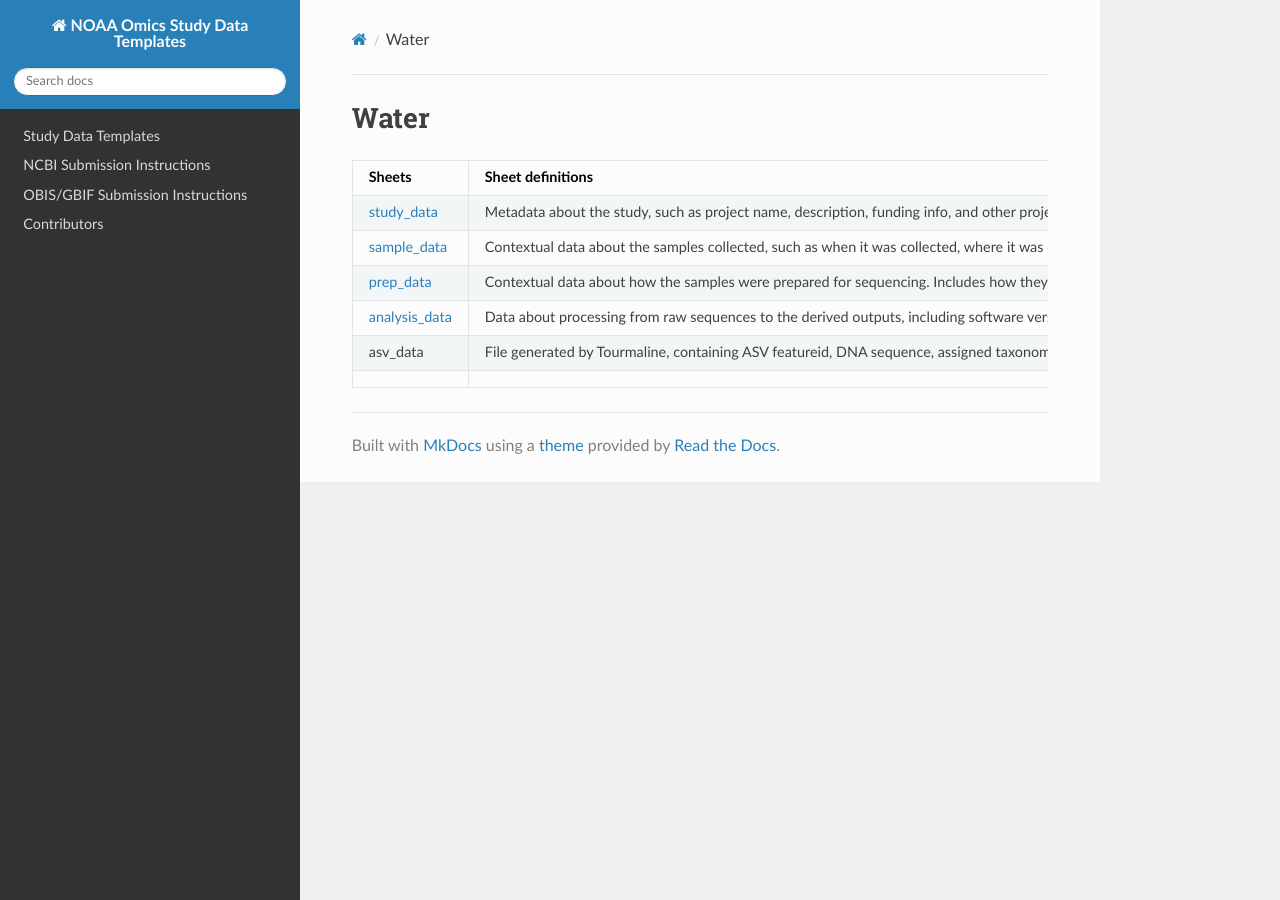
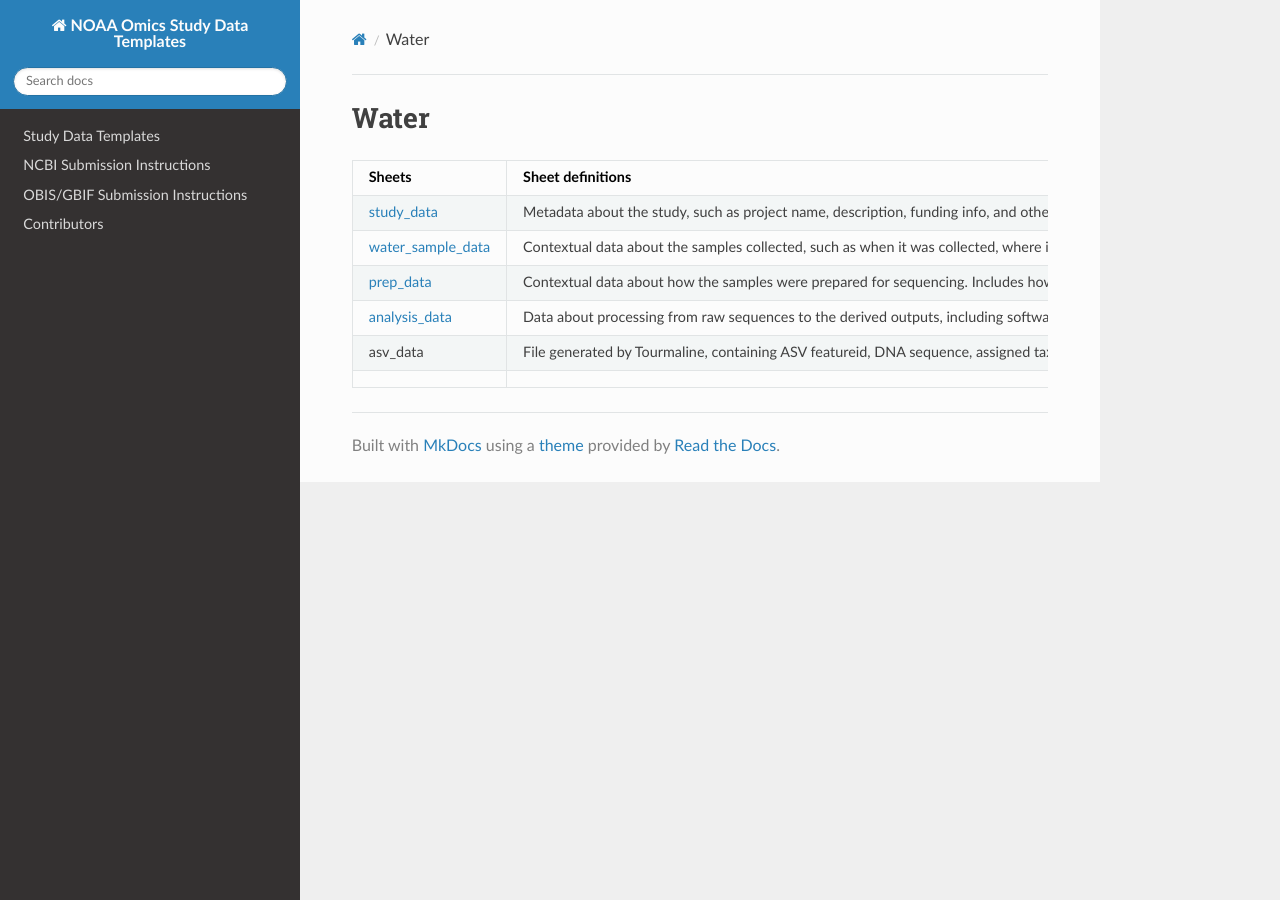
Before and after one commit to NOAA-Omics/noaa-omics-templates, an MkDocs documentation site: the page built from docs/water-edna-template.md, in a window 1280 px wide. Built offline with MkDocs 1.6.1, drawn with Linux system fonts in a browser that asks for light colours; nearby versions of some CDN libraries.

Commit message:
Fix link

```diff
--- a/docs/water-edna-template.md
+++ b/docs/water-edna-template.md
@@ -3,7 +3,7 @@
 | Sheets | Sheet definitions |
 |---|---|
 | [study_data](https://noaa-omics-templates.readthedocs.io/en/latest/study-data.html) | Metadata about the study, such as project name, description, funding info, and other project-level metadata required by NCBI and OBIS. This is filled out at the start of a project. |
-| [sample_data](https://noaa-omics-templates.readthedocs.io/en/latest/water-sample-data.html) | Contextual data about the samples collected, such as when it was collected, where it was collected from, what kind of sample it is, and what were the properties of the environment or experimental condition from which the sample was taken. Each row is a distinct sample. Most of this information is recorded during sample collection. Many terms have controlled vocabulary, such as organism, env_broad_scale, waterBody. This file contains information that is submitted to NCBI when generating a BioSample. Other important fields for metadata processing include amplicon_sequenced, which helps to link together different types of metdata. This sheet contains terms from the MIMARKS survey water 6.0 package. For other types of samples (eg, sediment), use the appropriate AOML_MIMARKS.survey.sediment file. |
+| [water_sample_data](https://noaa-omics-templates.readthedocs.io/en/latest/water-sample-data.html) | Contextual data about the samples collected, such as when it was collected, where it was collected from, what kind of sample it is, and what were the properties of the environment or experimental condition from which the sample was taken. Each row is a distinct sample. Most of this information is recorded during sample collection. Many terms have controlled vocabulary, such as organism, env_broad_scale, waterBody. This file contains information that is submitted to NCBI when generating a BioSample. Other important fields for metadata processing include amplicon_sequenced, which helps to link together different types of metdata. This sheet contains terms from the MIMARKS survey water 6.0 package. For other types of samples (eg, sediment), use the [appropriate file](https://noaa-omics-templates.readthedocs.io/en/latest/index.html#environmental-sample-templates). |
 | [prep_data](https://noaa-omics-templates.readthedocs.io/en/latest/prep-data.html) | Contextual data about how the samples were prepared for sequencing. Includes how they were extracted, what amplicon was targeted, how they were sequenced.  The 1st section of this file is in the format for an NCBI SRA upload and should NOT be rearranged or renamed. Each row is a separate sequencing library preparation, distinguished by a unique library_id. One sample from sample_prep could be represented multiple times on this sheet if multiple marker genes were amplified. |
 | [analysis_data](https://noaa-omics-templates.readthedocs.io/en/latest/analysis-data.html) | Data about processing from raw sequences to the derived outputs, including software versions, processing parameters, reference database used. Often there is only one row for each amplicon that is sequenced. |
 | asv_data | File generated by Tourmaline, containing ASV featureid, DNA sequence, assigned taxonomy, confidence in taxonomy, and read counts for each sample. This file is not stored in the metadata sheet and is not required for submission to NCBI, but is necessary for submission to OBIS. Sample names in the file must match names in the metadata template. |
```
Also changed, not shown: assets/SDMS2.png (deleted), 1 other file.
